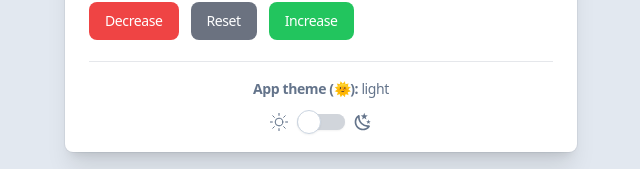
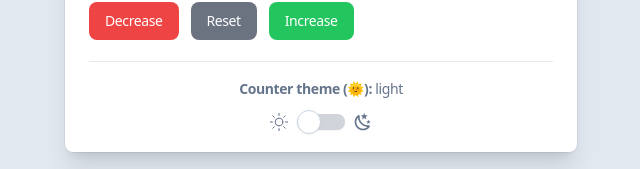
Before and after one commit to alfianchii/reactjs-dependency-injection, a React (Vite) app: page /counter in a window 1280 px wide. Shown: the part 427-596 px from the top of the page, without its empty margins (319-959 px from the left). Built offline with nearby package versions, Linux system fonts and the light colour scheme.

Commit message:
fix(ui): typography on counter theme

```diff
--- a/src/components/CounterTheme.tsx
+++ b/src/components/CounterTheme.tsx
@@ -11,7 +11,7 @@ const CounterTheme = () => {
       <div className={`mt-4`}>
         <p className={`font-medium`}>
           <span className={`font-bold`}>
-            App theme ({state.theme === "light" ? "🌞" : "🌙"}):
+            Counter theme ({state.theme === "light" ? "🌞" : "🌙"}):
           </span>
           {` ${state.theme}`}
         </p>
```
